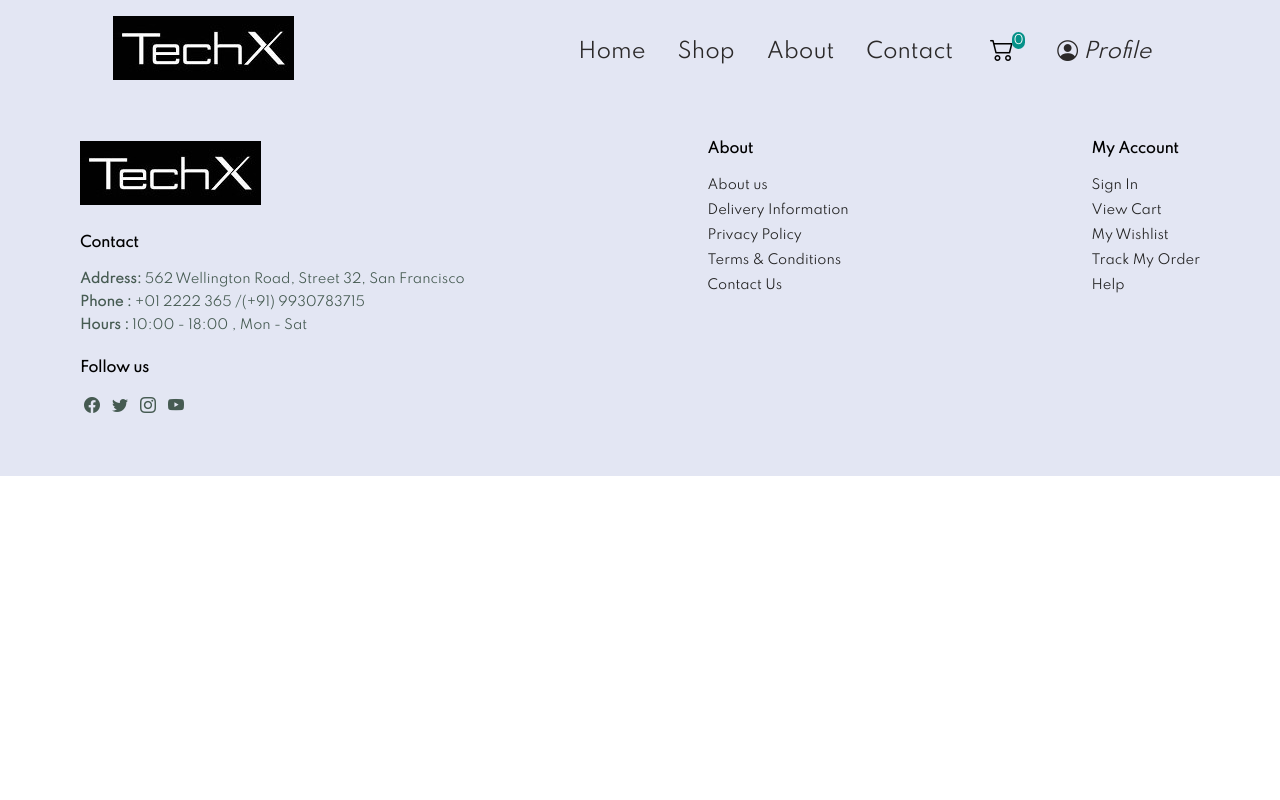
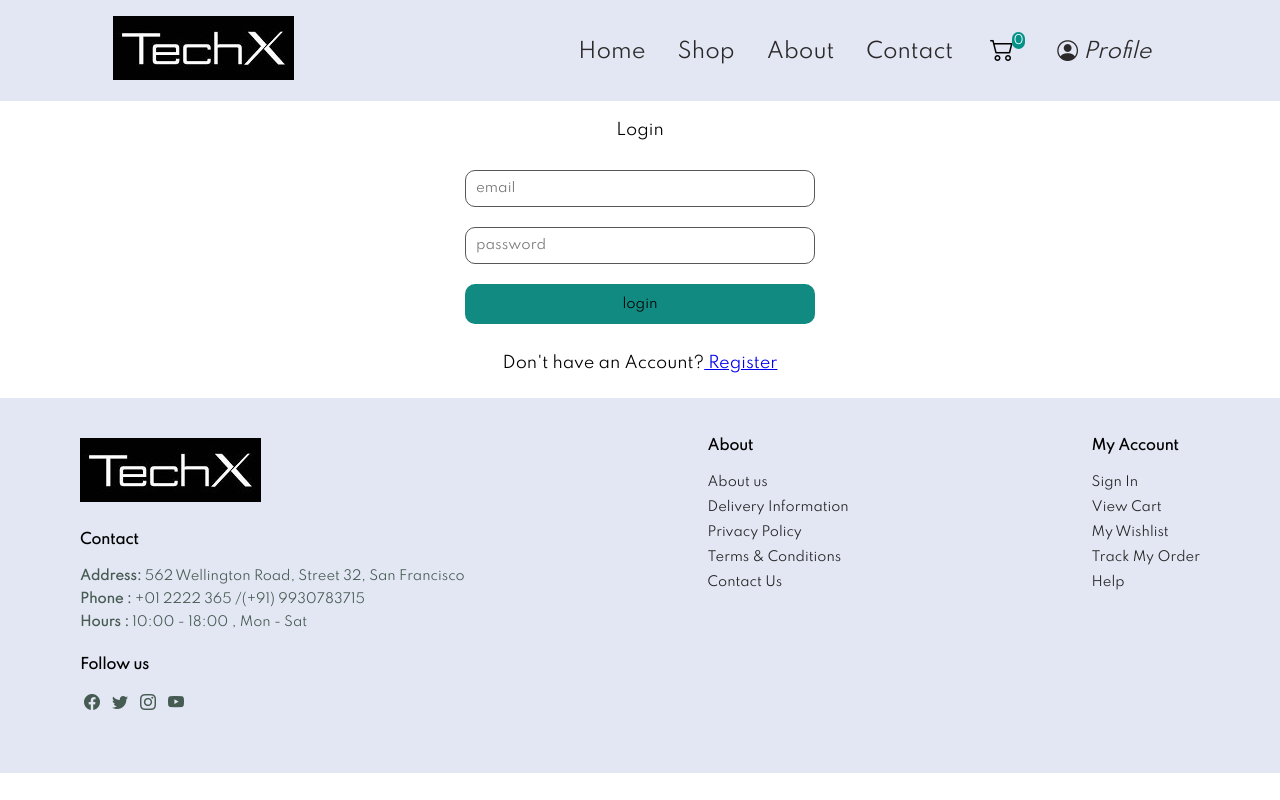
Before and after one commit to Sxtvik7/TechX, a React (Create React App) app: page /profile in a window 1280 px wide. Built offline with nearby package versions, Linux system fonts and the light colour scheme.

Commit message:
Adding User Profile Screen

```diff
--- a/src/App.js
+++ b/src/App.js
@@ -13,6 +13,7 @@ import About from "./screen/about/About.jsx";
 import SignupUser from "./screen/Login&signup from/SignupUser.jsx";
 import LoginUser from "./screen/Login&signup from/LoginUser.jsx";
 import { Toaster } from "react-hot-toast";
+import UserProfile from "./screen/profile/UserProfile.jsx";
 
 function App() {
   return (
@@ -27,6 +28,7 @@ function App() {
         <Route path="/about" element={<About />} />
         <Route path="/signup" element={<SignupUser />} />
         <Route path="/login" element={<LoginUser />} />
+        <Route path="/profile" element={<UserProfile/>} />
       </Routes>
       <Footer />
       <Toaster />
--- a/src/components/header_comp/Header.jsx
+++ b/src/components/header_comp/Header.jsx
@@ -39,7 +39,7 @@ function Header() {
               <i className="bi bi-cart2"></i>{' '}
               <div className="cartAmount">{cartTotalQuantity}</div>
             </Link>
-            <Link to="/signup" onClick={toggleMenu}>
+            <Link to="/profile" onClick={toggleMenu}>
               <i className="bi bi-person-circle"><span> Profile</span></i>
             </Link>
           </div>
--- a/src/index.js
+++ b/src/index.js
@@ -5,10 +5,12 @@ import App from './App';
 import { configureStore } from "@reduxjs/toolkit";
 import { Provider } from "react-redux"
 import cartSlice, { cartTotal } from './screen/Cart/cartSlice';
+import usersSlice from './screen/Login&signup from/usersSlice';
 
 const store = configureStore({
   reducer: {
-    cart: cartSlice
+    cart: cartSlice,
+    user: usersSlice
   }
 })
 
--- a/src/screen/Login&signup from/LoginUser.jsx
+++ b/src/screen/Login&signup from/LoginUser.jsx
@@ -3,6 +3,8 @@ import "./loginUser.css";
 import { Link, useNavigate } from "react-router-dom";
 import axios from "axios";
 import { toast } from "react-hot-toast";
+import { useDispatch } from "react-redux";
+import { login } from "./usersSlice";
 
 const LoginUser = () => {
   const [email, setEmail] = useState("");
@@ -10,17 +12,19 @@ const LoginUser = () => {
 
   const navigate = useNavigate();
 
+  const dispatch = useDispatch();
+
   const submitHandler = async (e) => {
     e.preventDefault();
 
     if (!password || !email) {
-      alert("Please fill in all the fields");
+      toast.error("Please fill in all the fields");
       return;
     }
 
     try {
       await axios.post(
-        "https://techx-backend.onrender.com/api/v1/user/login",
+        "http://localhost:4000/api/v1/user/login",
         {
           email,
           password,
@@ -32,12 +36,21 @@ const LoginUser = () => {
           withCredentials: true,
         }
       );
+
+      dispatch(
+        login({
+          email: email,
+          // password: password,
+          loggedIn: true,
+        })
+      );
+
       console.log("success");
       toast.success(`login Successfull`);
       navigate("/");
     } catch (err) {
-      console.error(err.response.data.message);
-      alert(err.response.data.message);
+      // console.error(err.response.data.message);
+      toast.error(err.response.data.message);
     }
   };
 
--- a/src/screen/Login&signup from/SignupUser.jsx
+++ b/src/screen/Login&signup from/SignupUser.jsx
@@ -3,6 +3,8 @@ import "./signupUser.css";
 import axios from "axios";
 import { Link, useNavigate } from "react-router-dom";
 import { toast } from "react-hot-toast";
+import { useDispatch } from "react-redux";
+import { login } from "./usersSlice";
 
 const SignupUser = () => {
   const [name, setName] = useState("");
@@ -11,15 +13,17 @@ const SignupUser = () => {
 
   const navigate = useNavigate();
 
+  const dispatch = useDispatch();
+
   const submitHandler = async (e) => {
     e.preventDefault();
     if (!name || !email || !password) {
-      alert("Please fill in all the fields");
+      toast.error("Please fill in all the fields");
       return;
     }
     try {
       await axios.post(
-        "https://techx-backend.onrender.com/api/v1/user/register",
+        "http://localhost:4000/api/v1/user/register",
         { name, email, password },
         {
           headers: {
@@ -28,11 +32,21 @@ const SignupUser = () => {
           withCredentials: true,
         }
       );
+
+      dispatch(
+        login({
+          name: name,
+          email: email,
+          password: password,
+          loggedIn: true,
+        })
+      );
+
       toast.success("Signup Successfull");
       navigate("/");
     } catch (err) {
-      console.error(err.response.data.message);
-      alert(err.response.data.message);
+      // console.error(err.response.data.message);
+      toast.error(err.response.data.message);
     }
   };
 
--- /dev/null
+++ b/src/screen/Login&signup from/usersSlice.js
@@ -0,0 +1,29 @@
+import { createSlice } from "@reduxjs/toolkit";
+
+const initialState = {
+  user: localStorage.getItem("user")
+  ? JSON.parse(localStorage.getItem("user"))
+  : null,
+};
+
+const userSlice = createSlice({
+  name: "user",
+  initialState,
+  reducers: {
+    login: (state, action) => {
+        state.user = action.payload;
+        localStorage.setItem("user", JSON.stringify(state.user))
+    },
+
+    logout: (state) =>{
+        state.user = null;
+        localStorage.setItem("user", JSON.stringify(state.user))
+    }
+  },
+});
+
+export const {login, logout} = userSlice.actions;
+
+export const selectUser = (state) => state.user.user;
+
+export default userSlice.reducer;
--- a/src/screen/products/mouse/Mouse.jsx
+++ b/src/screen/products/mouse/Mouse.jsx
@@ -3,7 +3,7 @@ import "./mouse.css";
 import axios from "axios";
 import { Link } from "react-router-dom";
 import { ClipLoader } from "react-spinners";
-import image from "../../../assets/mouse/mouse3.png";
+import image from "../../../assets/mouse/mouse5.png";
 
 const Mouse = () => {
   const [loading, setLoading] = useState(true);
@@ -14,7 +14,7 @@ const Mouse = () => {
       .get("http://localhost:4000/api/v1/products")
       .then((response) => {
         setProducts(response.data);
-        console.log(response.data[2].image);
+        // console.log(response.data[2].image);
         setLoading(false);
       })
       .catch((error) => {
@@ -42,7 +42,7 @@ const Mouse = () => {
           <div className="pro-container" key={product.id}>
             <Link to={`/products/${product.id}`}>
               <div className="pro">
-                <img src={product.image} alt={product.name} />
+                <img src={image} alt={product.name} />
                 <div className="des">
                   <span>{product.name}</span>
                   <h5>{product.description}</h5>
--- /dev/null
+++ b/src/screen/profile/UserProfile.jsx
@@ -0,0 +1,34 @@
+import React from "react";
+import { useDispatch, useSelector } from "react-redux";
+import { logout, selectUser } from "../Login&signup from/usersSlice";
+import LoginUser from "../Login&signup from/LoginUser";
+
+import "./userProfile.css"
+
+const UserProfile = () => {
+  const user = useSelector(selectUser);
+  const dispatch = useDispatch();
+
+
+  const handlelogoutUser = (user) => {
+    dispatch(logout(user))
+  }
+
+  return (
+    <div>
+      {user ? (
+        <div className="profile-main">
+          <h2>User Profile</h2>
+          <div className="profile-info">
+          <p>{user.email}</p>
+          <button onClick={()=> handlelogoutUser(user)}>Logout</button>
+          </div>
+        </div>
+      ) : (
+        <LoginUser />
+      )}
+    </div>
+  );
+};
+
+export default UserProfile;
--- /dev/null
+++ b/src/screen/profile/userProfile.css
@@ -0,0 +1,30 @@
+/* *{border: 1px solid red;} */
+
+.profile-main{
+    text-align: center;
+    height: 50vh;
+}
+
+.profile-main h2{
+    margin-top: 20px;
+}
+
+.profile-info{
+    margin-top: 40px;
+}
+
+.profile-info button{
+    width: 100px;
+    text-decoration: none;
+    border: none;
+    color: white;
+    margin-top: 1rem;
+    padding: 8px;
+    background-color: #118a82;
+    border-radius: 20px;
+    cursor: pointer;
+}
+
+.profile-info button:hover{
+    background-color: #ab0e0e;
+}
```
